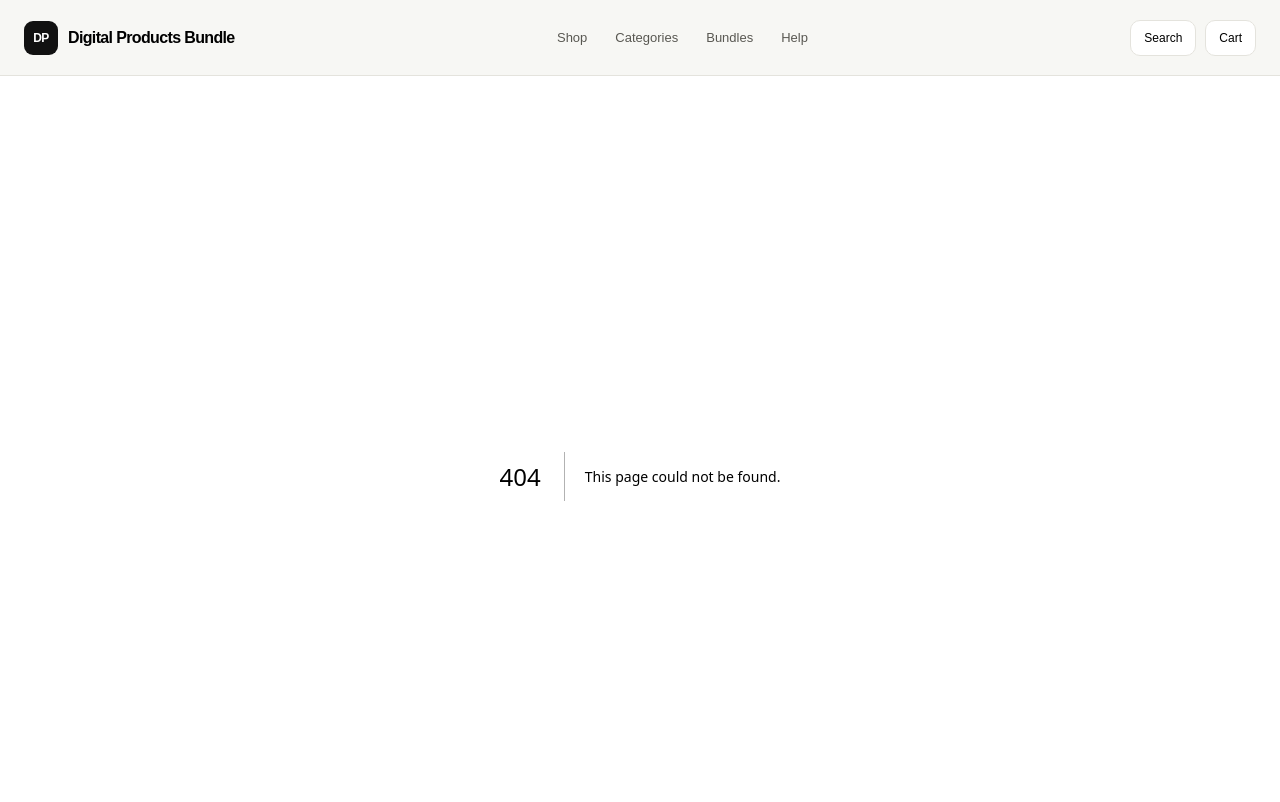
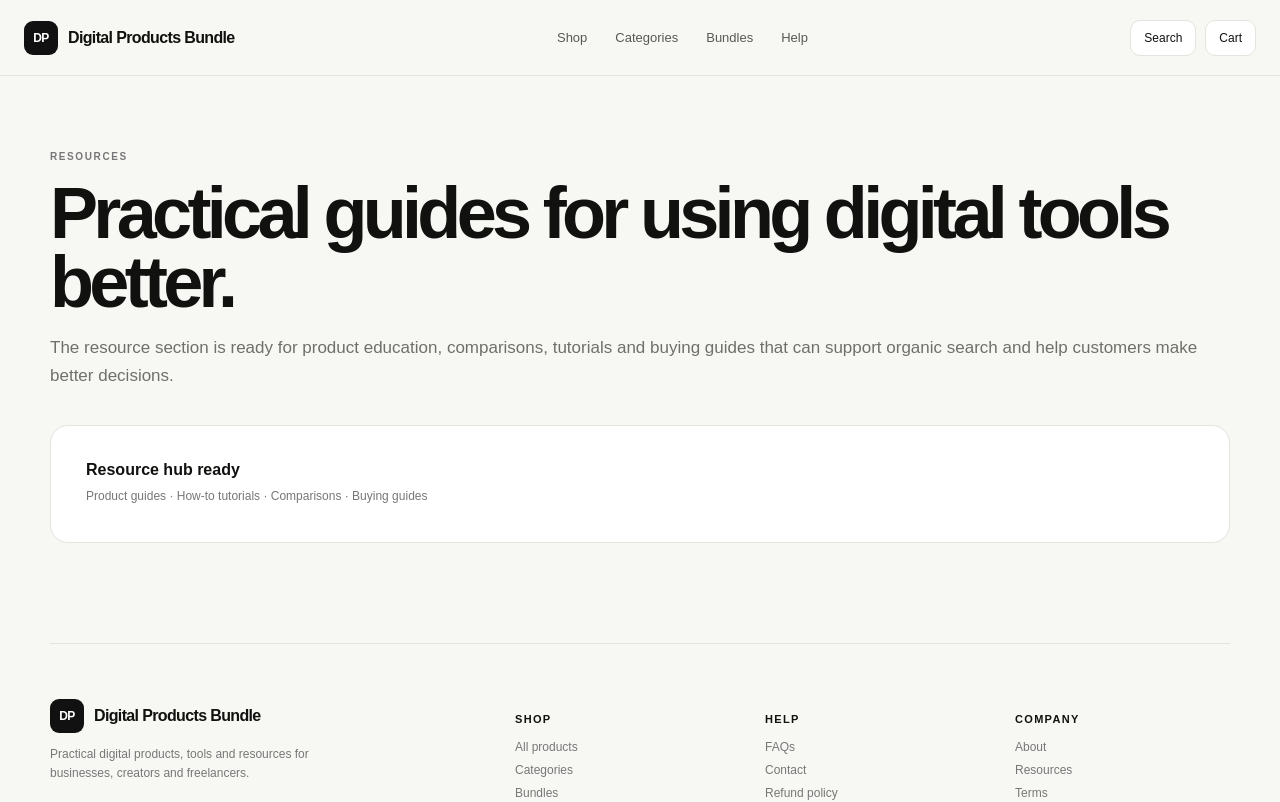
Before and after one commit to rohit-kumar-seo-repo/digital_products_bundle, a Next.js app: page /blog in a window 1280 px wide. Before the commit this address had no page. Shown: the top 802 px of the page. Built offline with nearby package versions, Linux system fonts and the light colour scheme.

Commit message:
Add commerce support and trust pages

```diff
--- /dev/null
+++ b/app/blog/page.tsx
@@ -0,0 +1 @@
+export const metadata={title:"Resources"};export default function Blog(){return <main className="container simplePage"><span className="eyebrow">RESOURCES</span><h1>Practical guides for using digital tools better.</h1><p className="intro">The resource section is ready for product education, comparisons, tutorials and buying guides that can support organic search and help customers make better decisions.</p><div className="resourcePlaceholder"><b>Resource hub ready</b><span>Product guides · How-to tutorials · Comparisons · Buying guides</span></div></main>}
```
